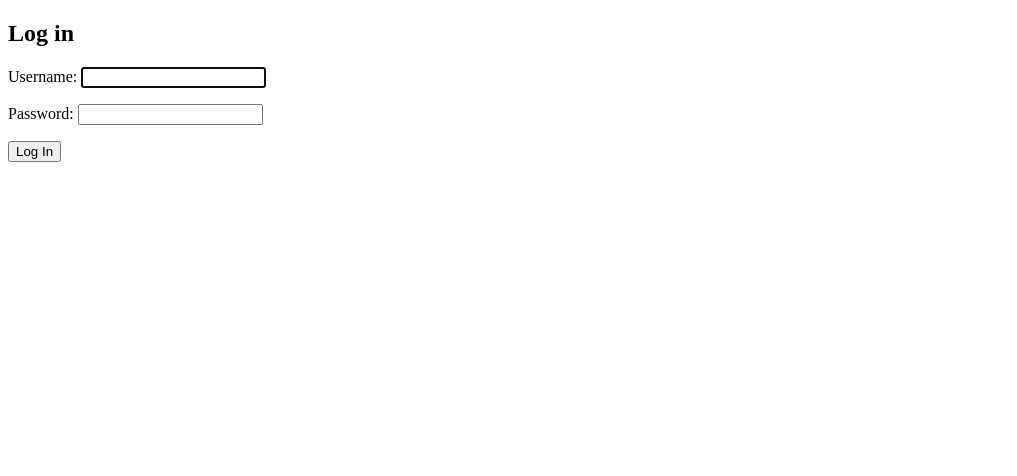
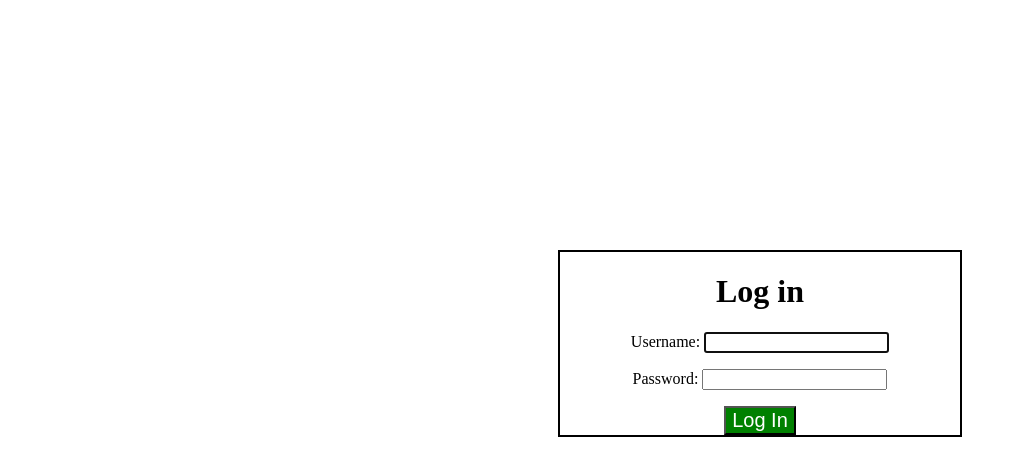
Before and after one commit to AhmetKaytan/CustomerRegistrationForm, a Django app: page /accounts/login/ in a window 1280 px wide. Shown: the top 476 px of the page, without its empty margins (0-1017 px from the left). Run offline with Django 3.2, Linux system fonts and the light colour scheme.

Commit message:
Login Page redesigned

```diff
--- a/customerregistration/Templates/registration/login.html
+++ b/customerregistration/Templates/registration/login.html
@@ -5,16 +5,20 @@
     <meta charset="UTF-8">
     <meta http-equiv="X-UA-Compatible" content="IE=edge">
     <meta name="viewport" content="width=device-width, initial-scale=1.0">
-    <title>Document</title>
+    <title>Log in</title>
 </head>
 
 <body>
-    <h2>Log in</h2>
-    <form method="post">
-        {% csrf_token %}
-        {{ form.as_p }}
-        <button type="submit">Log In</button>
-    </form>
+    <div>
+        <div style="justify-content: center; align-items: center; text-align: center; margin-top: 250px;">
+        <form method="post" style="border: 2px solid black; width: 400px; margin-left: 550px;" >
+            <h1>Log in</h1>
+            {% csrf_token %}
+            {{ form.as_p }}
+            <button type="submit" style="background-color: green; color: white; font-size: 20px;">Log In</button>
+        </form>
+        </div>
+    </div>
 </body>
 
 </html>
```
Also changed, not shown: customerregistration/Templates/main.html (+4 -5 lines), customerregistration/views.py (+9 -9 lines), db.sqlite3.
